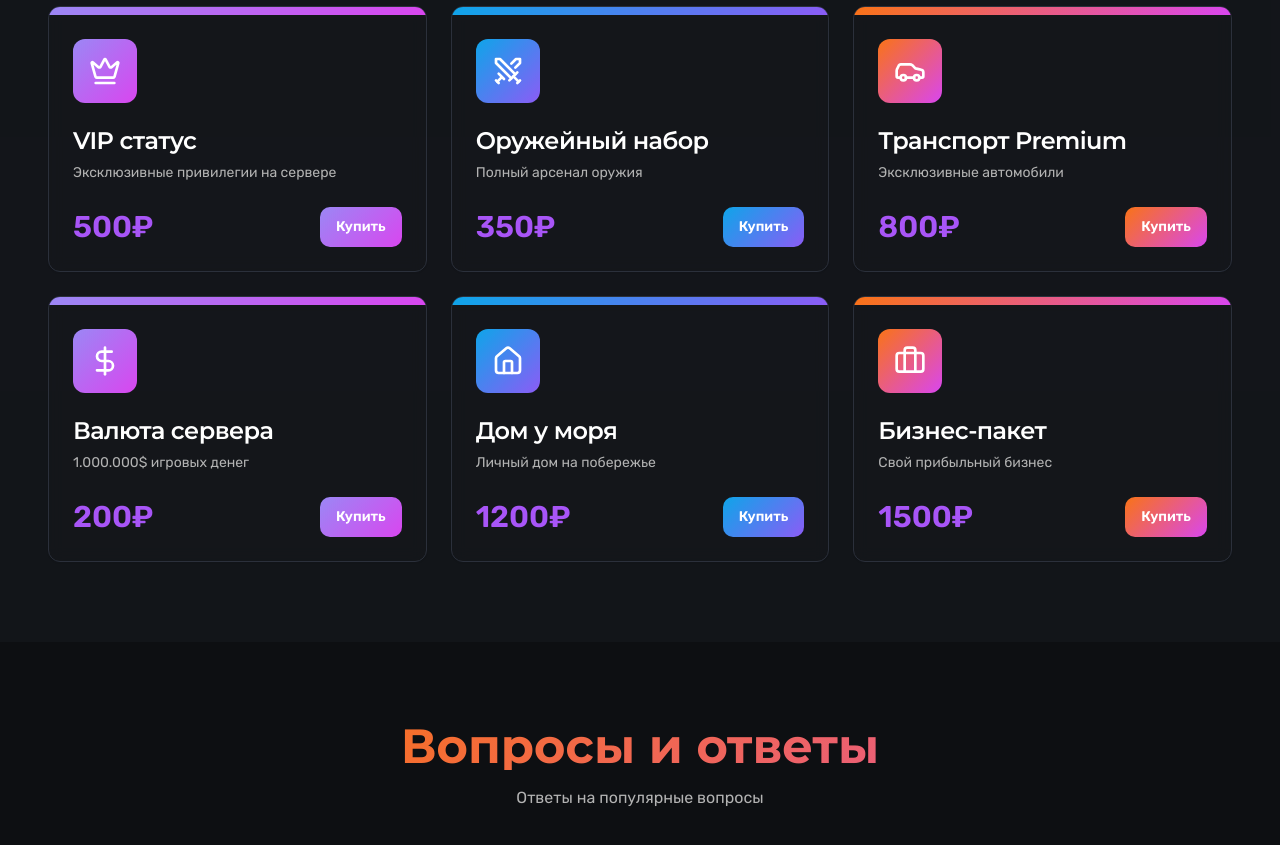
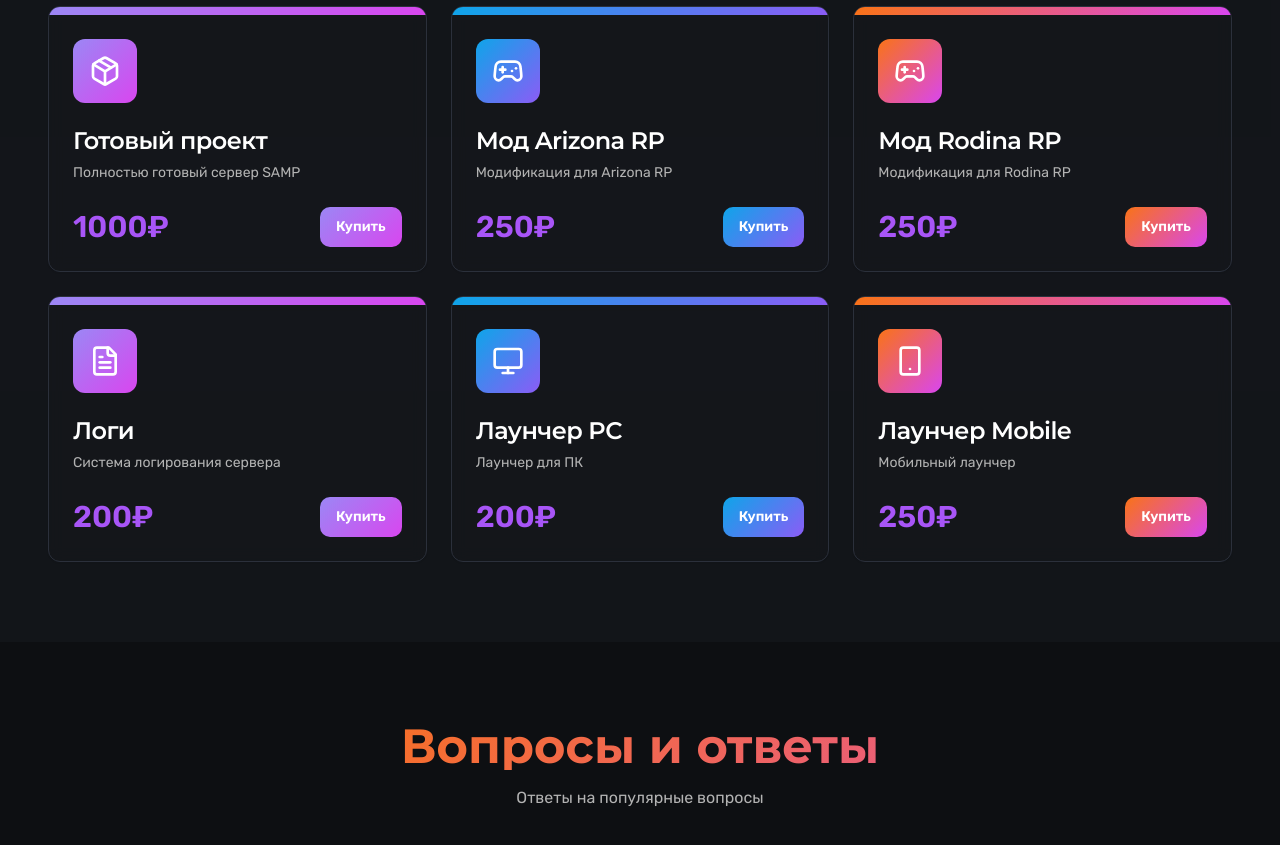
Before and after one commit to pr-poehali-dev/magazin-samp, a React (Vite) app: page / in a window 1280 px wide. Shown: the part 880-1725 px from the top of the page. Built offline with nearby package versions, Linux system fonts and the light colour scheme.

Commit message:
Добавлены проекты и моды для серверов

```diff
--- a/src/pages/Index.tsx
+++ b/src/pages/Index.tsx
@@ -10,50 +10,50 @@ const Index = () => {
   const donateItems = [
     {
       id: 1,
-      title: 'VIP статус',
-      price: '500₽',
-      description: 'Эксклюзивные привилегии на сервере',
-      icon: 'Crown',
+      title: 'Готовый проект',
+      price: '1000₽',
+      description: 'Полностью готовый сервер SAMP',
+      icon: 'Package',
       gradient: 'bg-gradient-primary'
     },
     {
       id: 2,
-      title: 'Оружейный набор',
-      price: '350₽',
-      description: 'Полный арсенал оружия',
-      icon: 'Swords',
+      title: 'Мод Arizona RP',
+      price: '250₽',
+      description: 'Модификация для Arizona RP',
+      icon: 'Gamepad2',
       gradient: 'bg-gradient-secondary'
     },
     {
       id: 3,
-      title: 'Транспорт Premium',
-      price: '800₽',
-      description: 'Эксклюзивные автомобили',
-      icon: 'Car',
+      title: 'Мод Rodina RP',
+      price: '250₽',
+      description: 'Модификация для Rodina RP',
+      icon: 'Gamepad2',
       gradient: 'bg-gradient-accent'
     },
     {
       id: 4,
-      title: 'Валюта сервера',
+      title: 'Логи',
       price: '200₽',
-      description: '1.000.000$ игровых денег',
-      icon: 'DollarSign',
+      description: 'Система логирования сервера',
+      icon: 'FileText',
       gradient: 'bg-gradient-primary'
     },
     {
       id: 5,
-      title: 'Дом у моря',
-      price: '1200₽',
-      description: 'Личный дом на побережье',
-      icon: 'Home',
+      title: 'Лаунчер PC',
+      price: '200₽',
+      description: 'Лаунчер для ПК',
+      icon: 'Monitor',
       gradient: 'bg-gradient-secondary'
     },
     {
       id: 6,
-      title: 'Бизнес-пакет',
-      price: '1500₽',
-      description: 'Свой прибыльный бизнес',
-      icon: 'Briefcase',
+      title: 'Лаунчер Mobile',
+      price: '250₽',
+      description: 'Мобильный лаунчер',
+      icon: 'Smartphone',
       gradient: 'bg-gradient-accent'
     }
   ];
```
